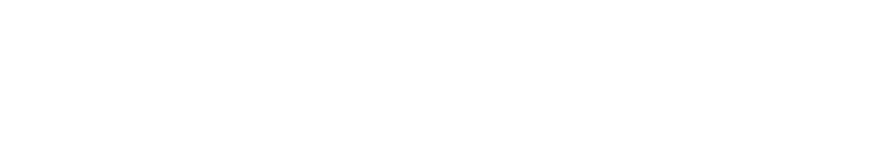
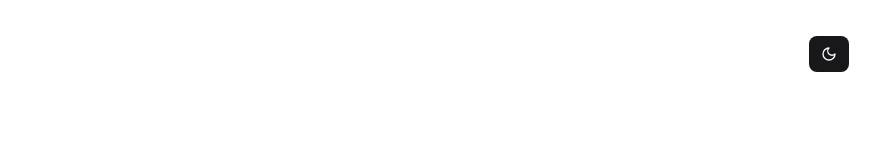
Before and after one commit to letsaguiar/get-it-done, a React (Vite) app: page / in a window 1280 px wide. Shown: the top 160 px of the page, without its empty margins (395-1275 px from the left). Built offline with nearby package versions, Linux system fonts and the light colour scheme.

Commit message:
if applied, create the dark-toggle and setup the dark mode

```diff
--- a/src/app/layout.tsx
+++ b/src/app/layout.tsx
@@ -1,12 +1,42 @@
-import React from "react"
-import { Outlet } from "react-router"
+import DarkToogle from "@/components/dark-toggle/DarkToggle";
+import React, { useState } from "react";
+import { Outlet } from "react-router";
 
-function App() {
-  return (
-    <div className="flex flex-col items-center justify-center min-h-svh dark:bg-black">
-      <Outlet />
-    </div>
-  )
+function DarkModeWrapper({ enabled, children }: {
+  enabled: boolean;
+  children: React.ReactNode;
+}) {
+  const dynamicStyle = `
+    ${enabled ? 'dark' : ''}
+  `.trim();
+
+  return <div className={dynamicStyle}>{children}</div>
 }
 
-export default App
+function ContentAlignerWrapper({ children }: {
+  children: React.ReactNode;
+}) {
+  const dynamicStyle = `
+    flex flex-col items-center justify-center min-h-svh
+    dark:bg-zinc-900
+  `.trim();
+
+  return <div className={dynamicStyle}>{children}</div>
+}
+
+export default function App() {
+  const [isDarkModeEnabled, setDarkMode] = useState<boolean>(false);
+
+  return (
+    <DarkModeWrapper enabled={isDarkModeEnabled}>
+      <ContentAlignerWrapper>
+        <Outlet />
+        <DarkToogle onClick={toggleDarkMode} />
+      </ContentAlignerWrapper>
+    </DarkModeWrapper>
+  )
+
+  function toggleDarkMode() {
+    setDarkMode(!isDarkModeEnabled);
+  }
+}
--- /dev/null
+++ b/src/components/dark-toggle/DarkToggle.tsx
@@ -0,0 +1,18 @@
+import { Moon } from "lucide-react";
+import React, { MouseEventHandler } from "react";
+import { Button } from "../ui/button";
+
+export default function DarkToggle({ onClick }: {
+	onClick: MouseEventHandler<HTMLButtonElement>;
+}) {
+	return <>
+		<div className="fixed top-0 right-0 p-5 md:p-7 lg:p-9">
+			<
+				Button
+				onClick={onClick}
+			>
+				<Moon />
+			</Button>
+		</div>
+	</>
+}
```
